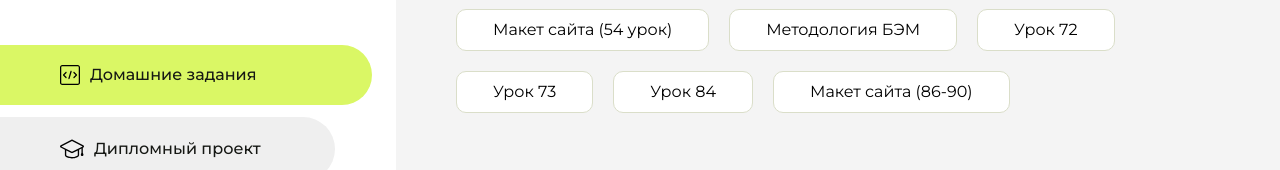
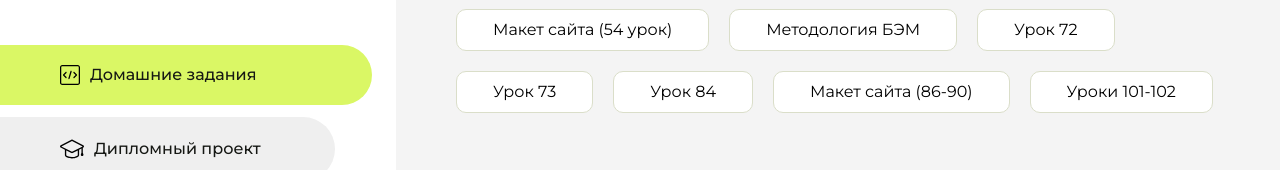
Before and after one commit to Leralera23/Aroken_homework, a plain HTML site: page index.html in a window 1280 px wide. Shown: the part 291-461 px from the top of the page. Drawn offline with Linux system fonts and the light colour scheme.

Commit message:
Update index.html

```diff
--- a/index.html
+++ b/index.html
@@ -125,6 +125,9 @@
                     <li class="content__list-item">
                         <a href="Lesson86-90/index.html">Макет сайта (86-90)</a>
                     </li>
+                    <li class="content__list-item">
+                        <a href="Lesson101-102/index.html">Уроки 101-102</a>
+                    </li>
                 </ul>
             </div>
             <div class="content__block hidden" id="diplomBlock">
```
